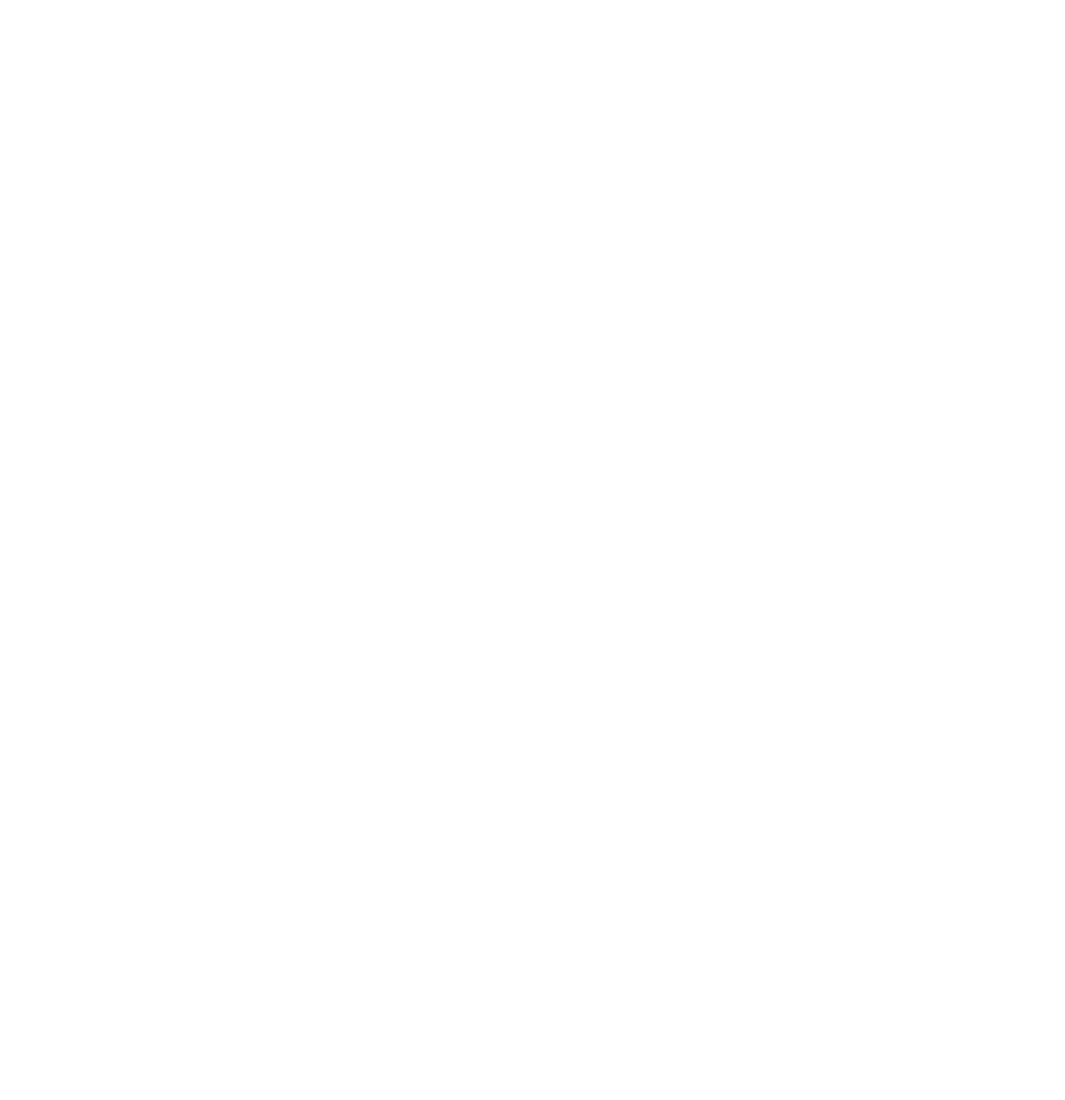
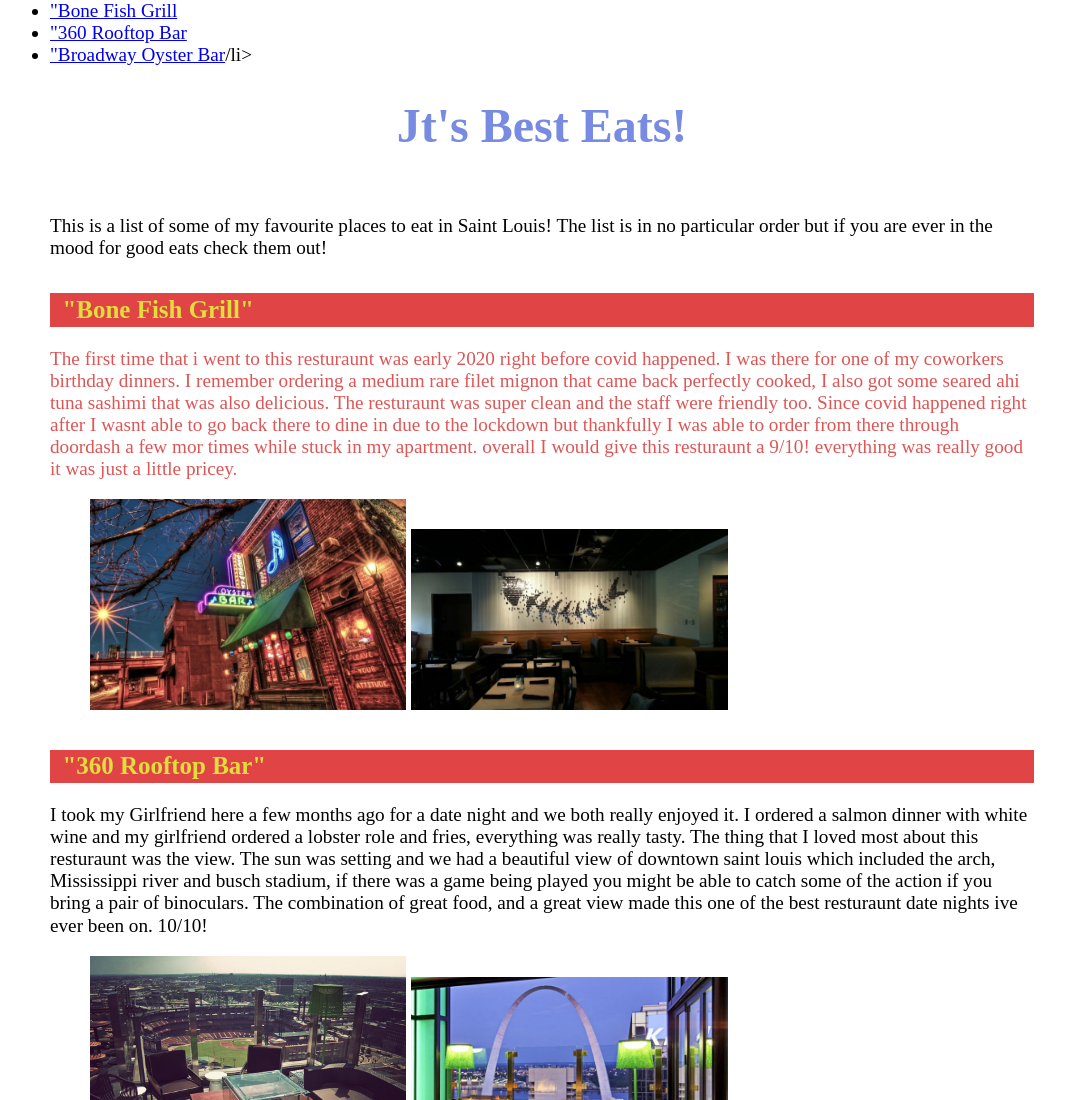
Before and after one commit to Stl-LC101-MAY-2022/js-assignment-4-html-me-something-jturnerstl9, a website: page index.html in a window 1280 px wide. Shown: the top 1100 px of the page, without its empty margins (118-1183 px from the left). Before the commit the page ends 800 px from the top, so only its background shows below. Drawn offline with nearby package versions, Linux system fonts and the light colour scheme; files whose address does not match are found by name.

Commit message:
my first commit

```diff
--- a/index.html
+++ b/index.html
@@ -1,8 +1,86 @@
-<!DOCTYPE html>
 <html>
    <head>
+      <title>My favorite resturaunts</title>
+      <link rel="stylesheet" href="normalize.css">
+      <link rel="stylesheet" href="styles.css">
+
    </head>
+
    <body>
-      <!-- Write your HTML in this file! -->
+      <ul>
+         <li><a href="#bone">"Bone Fish Grill</a></li>
+         <li><a href="#360">"360 Rooftop Bar</a></li>
+         <li><a href="#BOB">"Broadway Oyster Bar</a>/li>
+
+<article>
+
+
+   <h1>Jt's Best Eats!</h1>
+
+
+<p> This is a list of some of my favourite places to eat in Saint Louis! The list
+   is in no particular order but if you are ever in the mood for good eats check them out! </p>
+
+
+</article>
+               <section>
+                    <a name="Bone"></a>
+                    <h2>"Bone Fish Grill"</h2>
+                    <p>
+
+                    <p class="Bone">
+                        <b></b> The first time that i went to this resturaunt was early 2020 right before covid happened. I was there for one of my coworkers birthday dinners. I remember ordering a medium rare filet mignon that came back perfectly cooked, I also got some seared ahi tuna
+                         sashimi that was also delicious. The resturaunt was super clean and the staff were friendly too. Since covid happened right after I wasnt able to go back there to dine in due to the lockdown but thankfully I was able to order from there through doordash a few mor times while
+                         stuck in my apartment. overall I would give this resturaunt a 9/10! everything was really good it was just a little pricey.
+                    </p>
+                    <figure>
+                        <img src="C:\Users\LC Admin\Desktop\launchcode\js-assignment-4-html-me-something-jturnerstl9\image\bob 1.jpg" alt="" width="35%"/>
+                        <img src="C:\Users\LC Admin\Desktop\launchcode\js-assignment-4-html-me-something-jturnerstl9\image\bone 2.jpg" alt=""width="35%"/>
+
+
+
+
+
+               </section>
+               <section>
+                    <a name="360"></a>
+                    <h2>"360 Rooftop Bar"</h2>
+                    <p>
+
+                        <b></b> I took my Girlfriend here a few months ago for a date night and we both really enjoyed it. I ordered a salmon dinner with white wine and my girlfriend ordered a lobster role and fries, everything was really tasty. The thing that I loved most about this resturaunt was the view.
+                         The sun was setting and we had a beautiful view of downtown saint louis which included the arch, Mississippi river and busch stadium, if there was a game being played you might be able to catch some of the action if you bring a pair of binoculars.
+                         The combination of great food, and a great view made this one of the best resturaunt date nights ive ever been on. 10/10!
+                    </p>
+                    <figure>
+                        <img src="C:\Users\LC Admin\Desktop\launchcode\js-assignment-4-html-me-something-jturnerstl9\image\360 1.jfif" alt="" width="35%"/>
+                        <img src="C:\Users\LC Admin\Desktop\launchcode\js-assignment-4-html-me-something-jturnerstl9\image\360 2.jpg" alt=""width="35%"/>
+                        <figcaption>Beautiful View!</figcaption>
+
+
+
+
+                </section>
+                <section>
+                    <a name="BOB"></a>
+                    <h2>"Broadway Oyster Bar</h2>
+                    <p>
+                        If you love good food and live music then you should definitely try this place out. I took my dad here recently for fathers day and really loved it. He's a huge jazz fan and that night they had a live band playing which he really enjoyed.
+                        the fod is great too! I ordered oysters and their "gator tacos" and they both were really good. My dad ordered a seafood boil and he said that was great too. This place has great atmosphere and has heavy New Orleans vibes
+                        this is defenitly one of the better resturaunts that ive ever been too so if you are ever in the downtown area you should really check it out! I give this spot a 9/10.
+                    </p>
+                    <figure>
+                        <img src="C:\Users\LC Admin\Desktop\launchcode\js-assignment-4-html-me-something-jturnerstl9\image\bob 1.jpg" alt="" width="35%"/>
+                        <img src="C:\Users\LC Admin\Desktop\launchcode\js-assignment-4-html-me-something-jturnerstl9\image\bob 2.jfif" alt=""width="35%"/>
+                        <figcaption>The Live Bands Are Always Awsome</figcaption>
+
+
+                </section>
+           </article>
+       </main>
+
+       <footer>
+
+           <p>For Graded Assignment #4: HTML Me Something, LC101.</p>
+       </footer>
+
    </body>
-</html>
--- a/styles.css
+++ b/styles.css
@@ -1 +1,40 @@
-/* Write your CSS here! */
+body {
+       width:100%;
+       max-width: 1024px;
+       margin:0 auto;
+       font-size: 120%;
+       background-image: url()
+
+
+}
+
+
+header,
+main {
+    background-color: rgb(27, 99, 99);
+}
+
+header {
+    padding: 2em 0;
+}
+ h1{
+    text-align: center;
+	font-size: 2.5em;
+	padding: 0 0 0.6em 0;
+    text-decoration: wavy;
+    color: rgb(119, 139, 226);
+}
+
+h2 {
+	padding: 0.1em 0 0.1em 0.5em;
+	background: rgb(224, 68, 68);
+	color: #e0de3e;
+	font-size: 1.3em;
+}
+
+section {
+	margin: 1.8em 0;
+}
+p.Bone {
+	color: rgb(221, 86, 86);
+}
```
Also changed, not shown: image/360 1.jfif (added), image/360 2.jpg (added), image/bob 1.jpg (added), image/bob 2.jfif (added), image/bone 1.jpg (added), image/bone 2.jpg (added), 1 other file.
